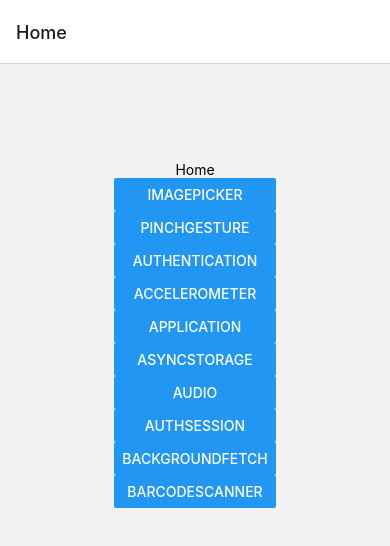
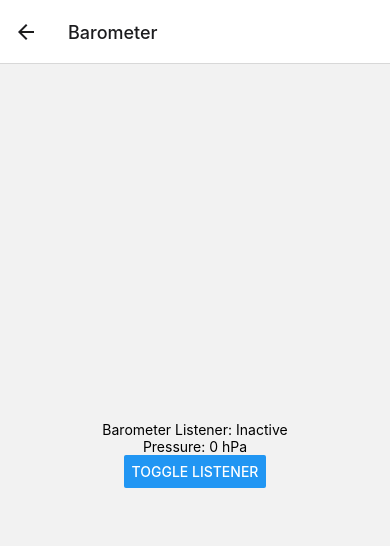
Before and after one commit to GuilhermeSousaDev/Expo, a React Native app: screen /Barometer in a window 390 px wide. Shown: the top 546 px of the page. Built offline with nearby package versions, Linux system fonts and the light colour scheme; what expo-task-manager would draw is missing.

Commit message:
Expo Barometer

```diff
--- a/App.js
+++ b/App.js
@@ -14,6 +14,7 @@ import Audio from './screens/Audio';
 import AuthSession from './screens/AuthSession';
 import BackgroundFetch from './screens/BackgroundFetch';
 import BarcodeScanner from './screens/BarcodeScanner';
+import Barometer from './screens/Barometer';
 
 export default function App() {
   return (
@@ -29,6 +30,7 @@ export default function App() {
         <Stack.Screen name='AuthSession' component={AuthSession} />
         <Stack.Screen name='BackgroundFetch' component={BackgroundFetch} />
         <Stack.Screen name='BarcodeScanner' component={BarcodeScanner} />
+        <Stack.Screen name='Barometer' component={Barometer} />
       </Stack.Navigator>
       <StatusBar style="light" />
     </NavigationContainer>
--- a/components/Audio/Playing.js
+++ b/components/Audio/Playing.js
@@ -6,9 +6,11 @@ export default function PlayingAudio() {
     const [sound, setSound] = useState();
 
     const playSound = async () => {
-        const { sound } = await Audio.Sound.createAsync(require('../../assets/AD-Fosforo.mp3'));
-        setSound(sound);
-        await sound.playAsync();
+        if (!sound) {
+            const { sound } = await Audio.Sound.createAsync(require('../../assets/AD-Fosforo.mp3'));
+            setSound(sound);
+            await sound.playAsync();
+        }
     }
 
     useEffect(() => {
--- /dev/null
+++ b/screens/Barometer.js
@@ -0,0 +1,44 @@
+import { View, Text, StyleSheet, Button } from "react-native";
+import { Barometer } from 'expo-sensors';
+import { useState } from "react";
+
+export default function BarometerScreen() {
+    const [{ pressure }, setData] = useState({ pressure: 0 });
+    const [subscription, setSubscription] = useState(null);
+
+    const toggleListener = () => {
+        subscription ? subscribe() : unsubscribe();
+    }
+
+    const subscribe = () => {
+        setSubscription(Barometer.addListener(setData))
+    }
+
+    const unsubscribe = () => {
+        subscription && subscription.remove();
+        setSubscription(null);
+    }
+
+    return (
+        <View style={styles.container}>
+            <Text>Barometer Listener: { subscription ? 'Active' : 'Inactive' }</Text>
+            <Text>Pressure: { pressure } hPa</Text>
+            <Button
+                style={styles.button}
+                title="Toggle Listener"
+                onPress={toggleListener}
+            />
+        </View>
+    )
+}
+
+const styles = StyleSheet.create({
+    container: {
+        flex: 1,
+        justifyContent: 'center',
+        alignItems: 'center'
+    },
+    button: {
+        marginTop: 10,
+    }
+});
--- a/screens/Home.js
+++ b/screens/Home.js
@@ -20,6 +20,7 @@ export default function Home({ navigation }) {
                 <Button title="AuthSession" onPress={() => navigate('AuthSession')} />
                 <Button title="BackgroundFetch" onPress={() => navigate('BackgroundFetch')} />
                 <Button title="BarcodeScanner" onPress={() => navigate('BarcodeScanner')} />
+                <Button title="Barometer" onPress={() => navigate('Barometer')} />
             </View>
         </View>
     )
```
